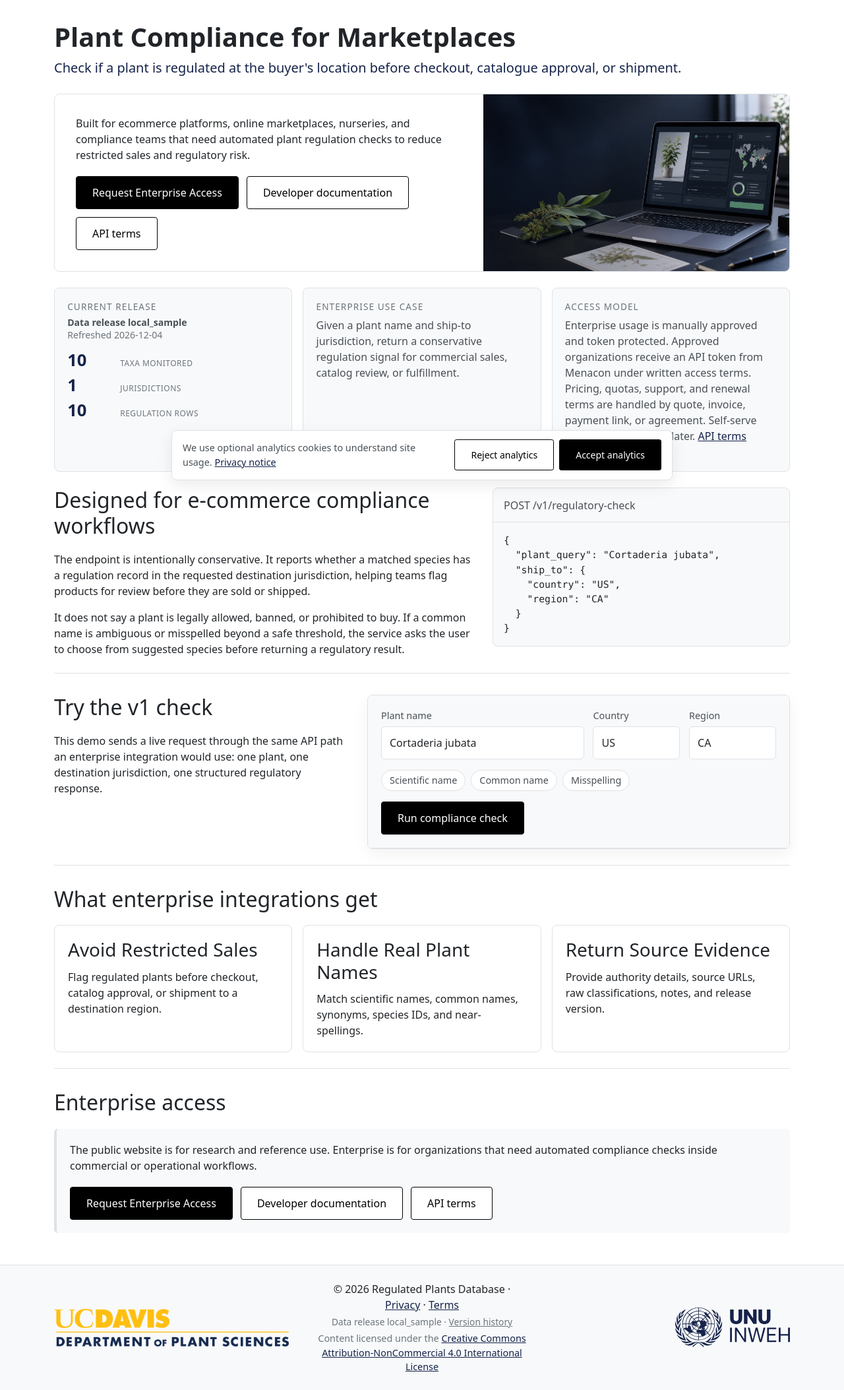
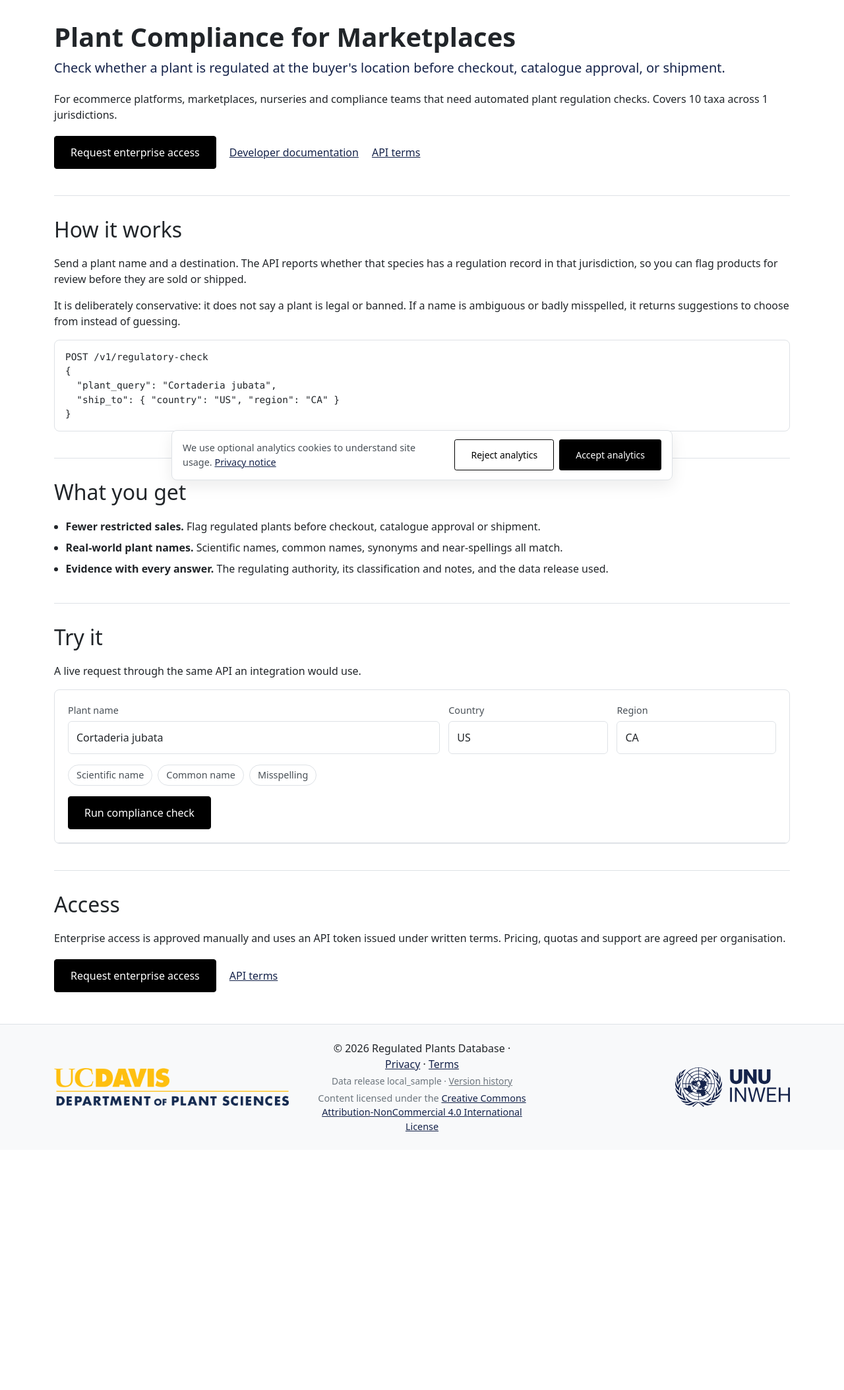
Before and after one commit to george-lindley/regulated-plants, a Flask app: page /api in a window 1280 px wide. Shown: the part 56-2163 px from the top of the page at 66% size. After the commit the page ends 1771 px from the top, so only its background shows below. Run offline with Flask 2, Linux system fonts and the light colour scheme; data comes from the database, SQL or seed files in the repository; parts of the project's set-up code (start-up, migrations or seed data) failed here and were passed over; some libraries are stand-ins or nearby versions.

Commit message:
Enterprise page: cleaner and shorter, no grey boxes
Replace the hero box, three grey summary cards, grey code panel, feature cards and
access panel with plain sections divided by hairline rules: intro + coverage line
and one button, How it works (with the example request), What you get (a short
list), Try it (the demo, now flat: no shadow or grey form), Access. Drops repeated
copy and the 'source URLs' promise, which the API no longer makes. Unused hero
image removed.

Co-Authored-By: Claude Opus 5.5 <noreply@anthropic.com>

```diff
--- a/app/static/css/api.css
+++ b/app/static/css/api.css
@@ -3,63 +3,33 @@
    Extends the shared site stylesheet.
    ======================================== */
 
-.api-intro-box {
-   border: 1px solid var(--border-light);
-   border-radius: 0.5rem;
-   overflow: hidden;
-   background: var(--white);
-}
-
-.api-intro-copy {
-   padding: 2rem;
-}
-
-.api-hero-image {
-   min-height: 260px;
-   height: 100%;
-   background:
-      linear-gradient(90deg, rgba(21, 35, 74, 0.2), rgba(21, 35, 74, 0.02)),
-      url("../img/api-hero.png");
-   background-size: cover;
-   background-position: center;
-}
-
-.api-intro p:last-child {
-   margin-bottom: 0;
-}
-
 .api-action-row {
    display: flex;
    flex-wrap: wrap;
-   gap: 0.75rem;
+   align-items: center;
+   gap: 0.75rem 1.25rem;
    margin-top: 1.25rem;
 }
 
-.api-summary .highlight-card,
-.api-feature-card {
-   padding: 1.1rem 1.2rem;
+/* Enterprise page: plain sections, no boxes (hairline rules only between them). */
+.api-code {
+   margin: 1rem 0 0;
+   padding: 0.9rem 1rem;
+   border: 1px solid var(--border-light);
+   border-radius: 0.5rem;
+   color: var(--text-dark);
+   font-size: 0.9rem;
+   white-space: pre-wrap;
+   overflow-wrap: anywhere;
 }
 
-.api-summary .highlight-card {
-   background: var(--bg-light);
+.api-points {
+   margin: 0;
+   padding-left: 1.1rem;
 }
 
-.api-summary .highlight-metric span {
-   text-align: left;
-}
-
-.release-card-meta {
-   margin: -0.1rem 0 0.6rem;
-   color: var(--text-medium);
-   font-size: 0.88rem;
-   font-weight: 600;
-   line-height: 1.35;
-}
-
-.release-card-meta span {
-   display: block;
-   color: var(--text-muted);
-   font-weight: 500;
+.api-points li + li {
+   margin-top: 0.5rem;
 }
 
 .api-grid {
@@ -87,38 +57,9 @@
 }
 
 .api-section {
-   margin-bottom: 2rem;
-   padding-bottom: 1.5rem;
-   border-bottom: 1px solid var(--border-light);
-}
-
-.api-section:last-child {
-   border-bottom: none;
-   margin-bottom: 0;
-   padding-bottom: 0;
-}
-
-.api-code-panel {
-   border: 1px solid var(--border-light);
-   border-radius: 0.5rem;
-   overflow: hidden;
-   background: var(--bg-light);
-}
-
-.api-code-panel-header {
-   border-bottom: 1px solid var(--border-light);
-   padding: 0.85rem 1rem;
-   color: var(--text-medium);
-   font-weight: 500;
-}
-
-.api-code-panel pre {
-   margin: 0;
-   padding: 1rem;
-   white-space: pre-wrap;
-   overflow-wrap: anywhere;
-   color: var(--text-dark);
-   font-size: 0.92rem;
+   margin-top: 2.5rem;
+   padding-top: 2rem;
+   border-top: 1px solid var(--border-light);
 }
 
 .api-access-panel {
@@ -183,13 +124,11 @@
    border: 1px solid var(--border-light);
    border-radius: 0.5rem;
    background: var(--white);
-   box-shadow: 0 0.5rem 1.5rem rgba(0, 0, 0, 0.05);
    overflow: hidden;
 }
 
 .api-demo-form {
    padding: 1.25rem;
-   background: var(--bg-light);
    border-bottom: 1px solid var(--border-light);
 }
 
@@ -350,20 +289,10 @@
    margin-top: 1rem;
 }
 
-@media (max-width: 991.98px) {
-   .api-hero-image {
-      min-height: 260px;
-   }
-}
-
 @media (max-width: 767.98px) {
-   .api-intro-copy {
-      padding: 1.25rem;
-   }
-
    .api-action-row {
       flex-direction: column;
-      align-items: stretch;
+      align-items: flex-start;
    }
 
    .api-demo-fields {
--- a/app/templates/api.html
+++ b/app/templates/api.html
@@ -7,115 +7,52 @@
 
 {% block content %}
 <h1 class="page-title">Plant Compliance for Marketplaces</h1>
-<p class="lead mb-4">
-    Check if a plant is regulated at the buyer's location before checkout, catalogue approval, or shipment.
+<p class="lead">
+    Check whether a plant is regulated at the buyer's location before checkout, catalogue approval, or shipment.
 </p>
-
-<section class="api-intro api-intro-box mb-4">
-    <div class="row g-0 align-items-stretch">
-        <div class="col-lg-7">
-            <div class="api-intro-copy">
 <p>
-                    Built for ecommerce platforms, online marketplaces, nurseries, and compliance teams
-                    that need automated plant regulation checks to reduce restricted sales and regulatory risk.
+    For ecommerce platforms, marketplaces, nurseries and compliance teams that need automated
+    plant regulation checks.
+    {%- if api_release_metrics.species %} Covers {{ api_release_metrics.species }} taxa across
+    {{ api_release_metrics.jurisdictions }} jurisdictions.{% endif %}
 </p>
 <div class="api-action-row">
-                    <a href="{{ url_for('about.index', subject='api_access') }}#contact" class="btn btn-primary">Request Enterprise Access</a>
-                    <a href="{{ url_for('api_page.docs') }}" class="btn btn-outline-dark">Developer documentation</a>
-                    <a href="{{ url_for('api_page.terms') }}" class="btn btn-outline-dark">API terms</a>
+    <a href="{{ url_for('about.index', subject='api_access') }}#contact" class="btn btn-primary">Request enterprise access</a>
+    <a href="{{ url_for('api_page.docs') }}">Developer documentation</a>
+    <a href="{{ url_for('api_page.terms') }}">API terms</a>
 </div>
-            </div>
-        </div>
-        <div class="col-lg-5">
-            <div class="api-hero-image" role="img" aria-label="Plant ecommerce compliance workflow"></div>
-        </div>
-    </div>
-</section>
 
-<section class="home-highlights api-summary mb-4" aria-label="Enterprise summary">
-    <div class="row g-3">
-        <div class="col-12 col-md-4">
-            <div class="highlight-card">
-                <p class="highlight-label">Current Release</p>
-                {% if api_release_metrics.version %}
-                    <p class="release-card-meta">
-                        Data release {{ api_release_metrics.version }}
-                        {% if api_release_metrics.date_label %}
-                            <span>{{ api_release_metrics.date_kind|capitalize }} {{ api_release_metrics.date_label }}</span>
-                        {% endif %}
+<section class="api-section">
+    <h2>How it works</h2>
+    <p>
+        Send a plant name and a destination. The API reports whether that species has a
+        regulation record in that jurisdiction, so you can flag products for review before
+        they are sold or shipped.
     </p>
-                {% endif %}
-                <div class="highlight-metric"><span>{{ api_release_metrics.species }}</span><small>taxa monitored</small></div>
-                <div class="highlight-metric"><span>{{ api_release_metrics.jurisdictions }}</span><small>jurisdictions</small></div>
-                <div class="highlight-metric"><span>{{ api_release_metrics.regulations }}</span><small>regulation rows</small></div>
-            </div>
-        </div>
-        <div class="col-12 col-md-4">
-            <div class="highlight-card">
-                <p class="highlight-label">Enterprise Use Case</p>
-                <span class="highlight-common">
-                    Given a plant name and ship-to jurisdiction, return a conservative
-                    regulation signal for commercial sales, catalog review, or fulfillment.
-                </span>
-            </div>
-        </div>
-        <div class="col-12 col-md-4">
-            <div class="highlight-card">
-                <p class="highlight-label">Access Model</p>
-                <span class="highlight-common">
-                    Enterprise usage is manually approved and token protected. Approved
-                    organizations receive an API token from Menacon under written access
-                    terms. Pricing, quotas, support, and renewal terms are handled by
-                    quote, invoice, payment link, or agreement. Self-serve billing may
-                    be added later. <a href="{{ url_for('api_page.terms') }}">API terms apply</a>.
-                </span>
-            </div>
-        </div>
-    </div>
+    <p>
+        It is deliberately conservative: it does not say a plant is legal or banned. If a
+        name is ambiguous or badly misspelled, it returns suggestions to choose from instead
+        of guessing.
+    </p>
+<pre class="api-code">POST /v1/regulatory-check
+{
+  "plant_query": "Cortaderia jubata",
+  "ship_to": { "country": "US", "region": "CA" }
+}</pre>
 </section>
 
 <section class="api-section">
-    <div class="row g-4 align-items-start">
-        <div class="col-lg-7">
-            <h2>Designed for e-commerce compliance workflows</h2>
-            <p>
-                The endpoint is intentionally conservative. It reports whether a matched
-                species has a regulation record in the requested destination jurisdiction,
-                helping teams flag products for review before they are sold or shipped.
-            </p>
-            <p class="mb-0">
-                It does not say a plant is legally allowed, banned, or prohibited to buy.
-                If a common name is ambiguous or misspelled beyond a safe threshold, the
-                service asks the user to choose from suggested species before returning a
-                regulatory result.
-            </p>
-        </div>
-        <div class="col-lg-5">
-            <div class="api-code-panel">
-                <div class="api-code-panel-header">POST /v1/regulatory-check</div>
-<pre>{
-  "plant_query": "Cortaderia jubata",
-  "ship_to": {
-    "country": "US",
-    "region": "CA"
-  }
-}</pre>
-            </div>
-        </div>
-    </div>
+    <h2>What you get</h2>
+    <ul class="api-points">
+        <li><strong>Fewer restricted sales.</strong> Flag regulated plants before checkout, catalogue approval or shipment.</li>
+        <li><strong>Real-world plant names.</strong> Scientific names, common names, synonyms and near-spellings all match.</li>
+        <li><strong>Evidence with every answer.</strong> The regulating authority, its classification and notes, and the data release used.</li>
+    </ul>
 </section>
 
 <section class="api-section">
-    <div class="row g-4 align-items-start">
-        <div class="col-lg-5">
-            <h2>Try the v1 check</h2>
-            <p>
-                This demo sends a live request through the same API path an enterprise
-                integration would use: one plant, one destination jurisdiction, one
-                structured regulatory response.
-            </p>
-        </div>
-        <div class="col-lg-7">
+    <h2>Try it</h2>
+    <p>A live request through the same API an integration would use.</p>
     <div class="api-demo-panel"
          data-api-demo
          data-endpoint="{{ url_for('api_page.demo_regulatory_check') }}"
@@ -168,41 +105,17 @@
             </p>
         </noscript>
     </div>
-        </div>
-    </div>
 </section>
 
 <section class="api-section">
-    <h2>What enterprise integrations get</h2>
-    <div class="api-grid">
-        <article class="api-card">
-            <h3>Avoid Restricted Sales</h3>
-            <p>Flag regulated plants before checkout, catalog approval, or shipment to a destination region.</p>
-        </article>
-        <article class="api-card">
-            <h3>Handle Real Plant Names</h3>
-            <p>Match scientific names, common names, synonyms, species IDs, and near-spellings.</p>
-        </article>
-        <article class="api-card">
-            <h3>Return Source Evidence</h3>
-            <p>Provide authority details, source URLs, raw classifications, notes, and release version.</p>
-        </article>
-    </div>
-</section>
-
-<section class="api-section">
-    <h2>Enterprise access</h2>
-    <div class="api-access-panel">
+    <h2>Access</h2>
     <p>
-            The public website is for research and reference use. Enterprise is for
-            organizations that need automated compliance checks inside commercial or
-            operational workflows.
+        Enterprise access is approved manually and uses an API token issued under written
+        terms. Pricing, quotas and support are agreed per organisation.
     </p>
     <div class="api-action-row">
-            <a href="{{ url_for('about.index', subject='api_access') }}#contact" class="btn btn-primary">Request Enterprise Access</a>
-            <a href="{{ url_for('api_page.docs') }}" class="btn btn-outline-dark">Developer documentation</a>
-            <a href="{{ url_for('api_page.terms') }}" class="btn btn-outline-dark">API terms</a>
-        </div>
+        <a href="{{ url_for('about.index', subject='api_access') }}#contact" class="btn btn-primary">Request enterprise access</a>
+        <a href="{{ url_for('api_page.terms') }}">API terms</a>
     </div>
 </section>
 {% endblock %}
```
Also changed, not shown: app/static/img/api-hero.png (deleted). Lines whose indentation alone changed are shown as unchanged.
